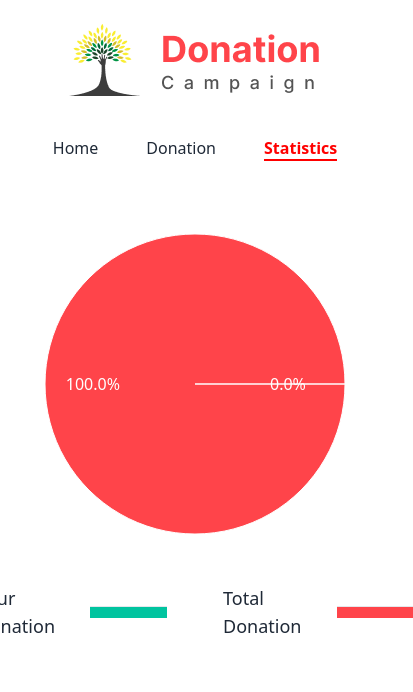
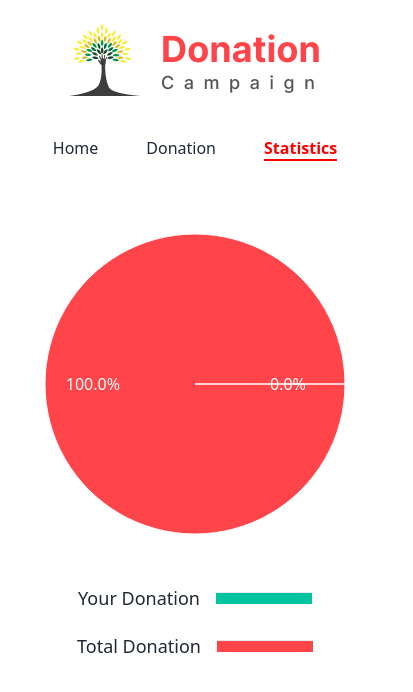
Before and after one commit to mamun-prodhan/donation-campaign, a React app: page /statistics in a window 390 px wide. Shown: the top 692 px of the page, 413 px wide, since content can reach past the window. Built offline with nearby package versions, Linux system fonts and the light colour scheme; the HTML template or start-up script is replaced by a standard one.

Commit message:
statistics and error page responsive completed

```diff
--- a/src/components/DonationDetails/DonationDetails.jsx
+++ b/src/components/DonationDetails/DonationDetails.jsx
@@ -34,7 +34,10 @@ const DonationDetails = () => {
       setDonatedData(intId);
       const updatedData = getStoredDonatedData();
       setStoredDonatedData(updatedData);
-      toast.success("Donated Successfully");
+      toast.success("Donated Successfully", {
+        position: "top-center",
+        autoClose: 5000,
+      });
     }
   };
   return (
--- a/src/components/ErrorPage/ErrorPage.jsx
+++ b/src/components/ErrorPage/ErrorPage.jsx
@@ -1,4 +1,3 @@
-import React from "react";
 import { Link } from "react-router-dom";
 import errorImg from "../../assets/404.gif";
 
@@ -8,10 +7,12 @@ const ErrorPage = () => {
       <div className="mt-20">
         <img className="mx-auto" src={errorImg} alt="" />
       </div>
-      <h2 className="text-4xl font-bold text-center my-6">Page Not Found</h2>
+      <h2 className="text-2xl md:text-4xl font-bold text-center my-6">
+        Page Not Found
+      </h2>
       <div className="text-center">
         <Link to="/">
-          <button className="text-xl font-bold px-7 py-4 duration-200 bg-[#85cc34] hover:bg-[#96ff1e] rounded-lg">
+          <button className=" text-base md:text-xl font-bold px-4 md:px-7 py-3 md:py-4 duration-200 bg-[#85cc34] hover:bg-[#96ff1e] rounded-lg">
             Go Back To Home
           </button>
         </Link>
--- a/src/components/Statistics/Statistics.jsx
+++ b/src/components/Statistics/Statistics.jsx
@@ -50,7 +50,7 @@ const Statistics = () => {
     { name: "Group B", value: donatedData.length },
   ];
   return (
-    <div>
+    <div className="px-4 md:px-10 mb-10 md:mb-16">
       <ResponsiveContainer width="100%" height={400}>
         <PieChart width={400} height={400}>
           <Pie
@@ -72,12 +72,12 @@ const Statistics = () => {
           </Pie>
         </PieChart>
       </ResponsiveContainer>
-      <div className="flex gap-14 justify-center">
-        <div className="flex items-center gap-4">
+      <div className="flex flex-col md:flex-row gap-5 md:gap-14 justify-center">
+        <div className="flex items-center gap-4 mx-auto md:mx-0">
           <p className="text-lg">Your Donation</p>
           <hr className="bg-[#00C49F] h-3 w-24" />
         </div>
-        <div className="flex items-center gap-4">
+        <div className="flex items-center gap-4 mx-auto md:mx-0">
           <p className="text-lg">Total Donation</p>
           <hr className="bg-[#FF444A] h-3 w-24" />
         </div>
```
